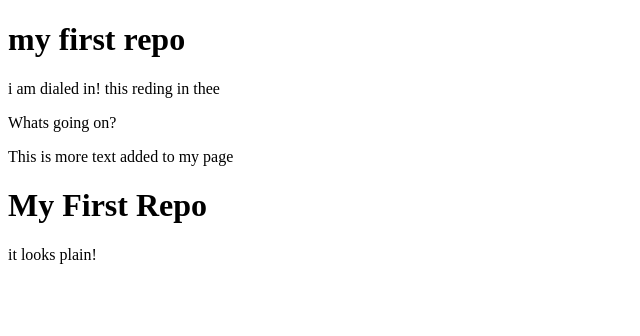
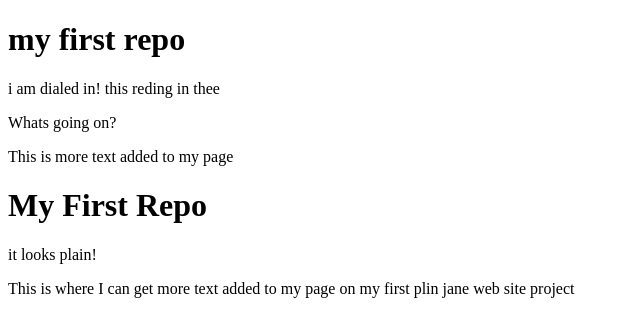
Before and after one commit to allanlsmith-dot/my-first-project, a plain HTML site: page index.html in a window 1280 px wide. Shown: the whole page, without its empty margins (0-640 px from the left). Drawn offline with Linux system fonts and the light colour scheme.

Commit message:
feart simuulate new feature

```diff
--- a/index.html
+++ b/index.html
@@ -23,5 +23,8 @@
 <body>
   <h1>My First Repo</h1>
   <p>it looks  plain!  </p>
+  <div>
+This is where I can get more text added to my page on my first plin jane web site project
+  </div>
 </body>
 </html>
```
